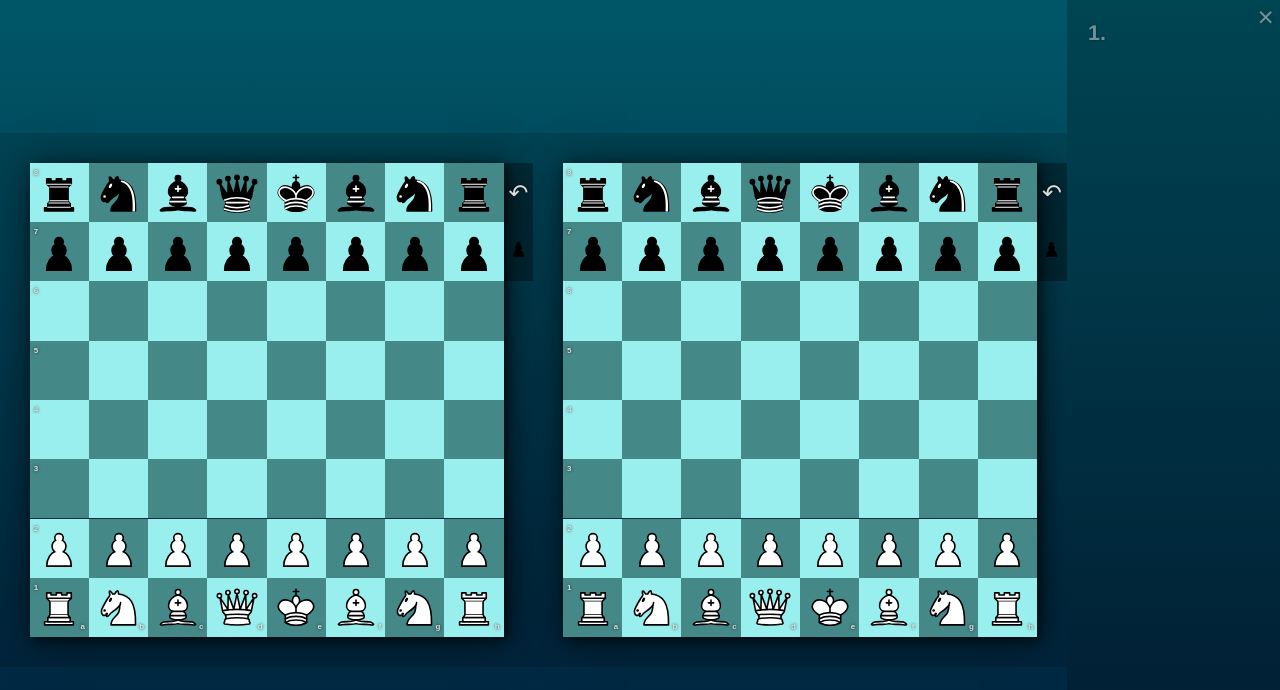
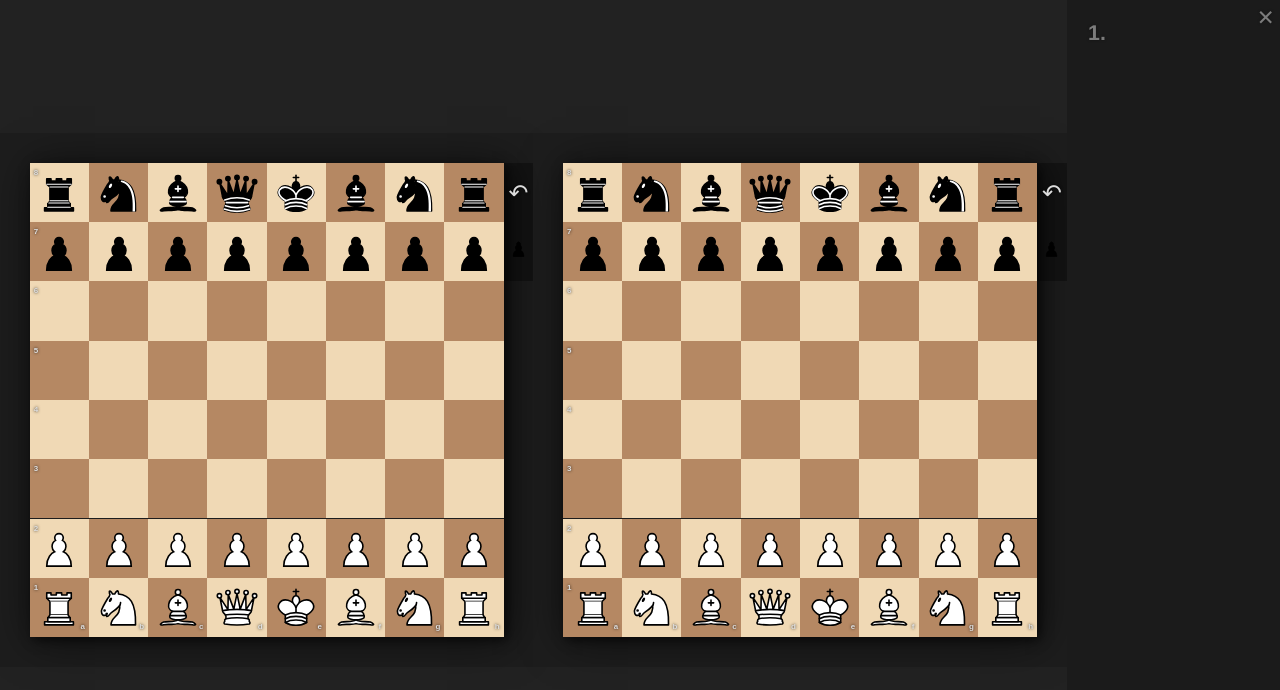
Before and after one commit to philer/phichess, a Svelte app: page / in a window 1280 px wide. Shown: the top 690 px of the page. Built offline with nearby package versions, Linux system fonts and the light colour scheme.

Commit message:
adjust theme

```diff
--- a/src/App.svelte
+++ b/src/App.svelte
@@ -2,26 +2,33 @@
   import { setContext } from "svelte"
 
   import Game from "./Game.svelte"
-  import { classicPieces, cyanBoard, type Theme } from "./theme"
+  import { classicPieces, lichessBoard, type Theme } from "./theme"
 
-  let theme: Theme = {
-    pageBackground: "linear-gradient(0deg, rgba(1,33,61,1) 0%, rgba(0,86,103,1) 100%)",
-    // board: lichessBoard,
+  let theme = setContext<Theme>("theme", {
+    // pageBackground: "linear-gradient(0deg, rgba(1,33,61,1) 0%, rgba(0,86,103,1) 100%)",
+    pageBackground: "#222",
+    board: lichessBoard,
     // board: chessComBoard,
-    board: cyanBoard,
+    // board: cyanBoard,
     // pieces: fontPieces,
     pieces: classicPieces,
-  }
-  setContext("theme", theme)
+  })
 </script>
 
-<Game
-  --theme-page-background={theme.pageBackground}
-  --theme-light-square-background={theme.board.lightBackground}
-  --theme-dark-square-background={theme.board.darkBackground}
-  --theme-selected-light-square-background={theme.board.selectedLightBackground}
-  --theme-selected-dark-square-background={theme.board.selectedDarkBackground}
-/>
+<div
+  style:background={theme.pageBackground}
+  style:--theme-page-background={theme.pageBackground}
+  style:--theme-light-square-background={theme.board.lightBackground}
+  style:--theme-dark-square-background={theme.board.darkBackground}
+  style:--theme-selected-light-square-background={theme.board.selectedLightBackground}
+  style:--theme-selected-dark-square-background={theme.board.selectedDarkBackground}
+>
+  <Game />
+</div>
 
-<style lang="scss">
+<style>
+  div {
+    width: 100%;
+    height: 100%;
+  }
 </style>
--- a/src/Chessboard.svelte
+++ b/src/Chessboard.svelte
@@ -9,7 +9,7 @@
   import PieceIcon from "./PieceIcon.svelte"
 
   type Point = Readonly<{ x: number, y: number }>
-  const zero: Point = Object.freeze({ x: 0, y: 0})
+  const zero: Point = Object.freeze({ x: 0, y: 0 })
 
   const rot0 = (p: Point): Point => p
   const rot90 = ({ x, y }: Point): Point => ({ x: -y, y: x })
--- a/src/Game.svelte
+++ b/src/Game.svelte
@@ -40,7 +40,6 @@
 </script>
 
 <div class="game">
-
   <div bind:this={layoutContainer} class="layout" style:flex-flow={flowDirection} style:--perspective-size={`${perspectiveSize}px`}>
     {#each { length: layout.perspectives } as _, idx (idx)}
       <Perspective bind:game />
--- a/src/global.scss
+++ b/src/global.scss
@@ -16,8 +16,7 @@ html, body {
   overflow: hidden;
   margin: 0;
   padding: 0;
-  background: #223344;
-  background: linear-gradient(0deg, rgba(1,33,61,1) 0%, rgba(0,86,103,1) 100%);
+  background: #222;
   color: #ddd;
   font-family: "Source Sans Pro", Helvetica, sans-serif;
   font-size: 16pt;
```
